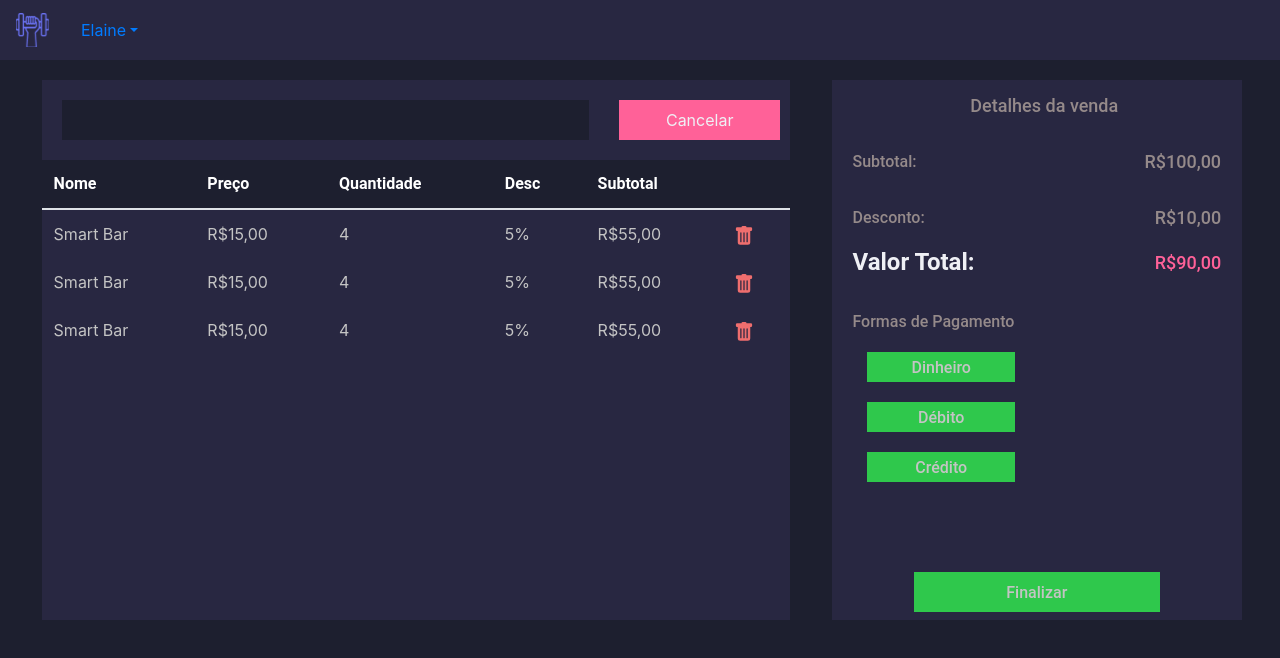
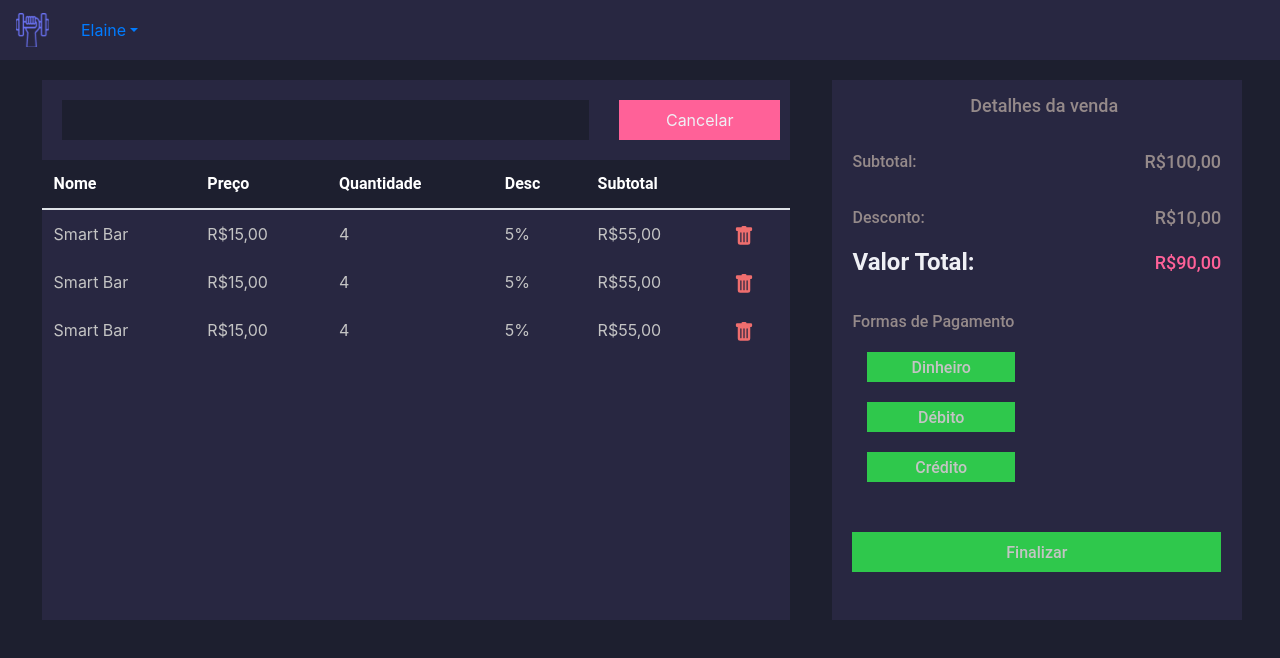
Before and after one commit to robsonmvieira/herba-front, a Next.js app: page /listproducts in a window 1280 px wide. Shown: the top 658 px of the page. Built offline with nearby package versions, Linux system fonts and the light colour scheme.

Commit message:
btn small collor

```diff
--- a/src/pages/listproducts/index.tsx
+++ b/src/pages/listproducts/index.tsx
@@ -106,9 +106,10 @@ const ListProducts = () => {
             <ContainerValores>
               <BtnFormaPagamento>Crédito</BtnFormaPagamento>
             </ContainerValores>
-            <ContainerValorTotal>
+
+            <ContainerValores>
               <BtnFinalizar>Finalizar</BtnFinalizar>
-            </ContainerValorTotal>
+            </ContainerValores>
           </ContainerTotais>
         </ContainerVenda>
       </Container>
--- a/src/pages/listproducts/styles.ts
+++ b/src/pages/listproducts/styles.ts
@@ -520,6 +520,7 @@ export const BtnFormaPagamento = styled.button`
     margin-left: 35px;
     margin-top: 15px;
     border: none;
+    color: #c4c4c4;
   }
 
   @media (min-width: 498px) {
@@ -573,9 +574,10 @@ export const BtnFinalizar = styled.button`
     flex-direction: center;
     width: 80%;
     height: 50px;
-    padding: none;
+    margin-top: 20px;
     margin-left: 35px;
     border: none;
+    color: #c4c4c4;
   }
 
   @media (min-width: 498px) {
@@ -617,12 +619,19 @@ export const BtnFinalizar = styled.button`
 export const ContainerValorTotal = styled.div`
   @media (min-width: 497px) {
     display: flex;
+    flex-direction: row;
+    width: 100%;
+    margin-top: 20px;
+    align-items: center;
+    background: #1d1f2f;
+
+    /* display: flex;
     width: 100%;
     margin-top: 20px;
     justify-items: center;
     align-items: center;
     justify-content: center;
-    margin-top: 60px;
+    margin-top: 60px; */
   }
 
   @media (min-width: 498px) {
--- a/src/pages/tableproducts/styles.ts
+++ b/src/pages/tableproducts/styles.ts
@@ -17,6 +17,7 @@ export const ContainerListLarge = styled.div`
     width: 100%;
     position: relative;
     overflow-x: 100%;
+    border: none;
   }
   & th {
     font-family: Roboto;
@@ -41,6 +42,10 @@ export const ContainerListLarge = styled.div`
     position: relative;
     padding: none;
     margin: none;
+    border: none;
+  }
+  & tbody {
+    border: none;
   }
 `;
 
```
